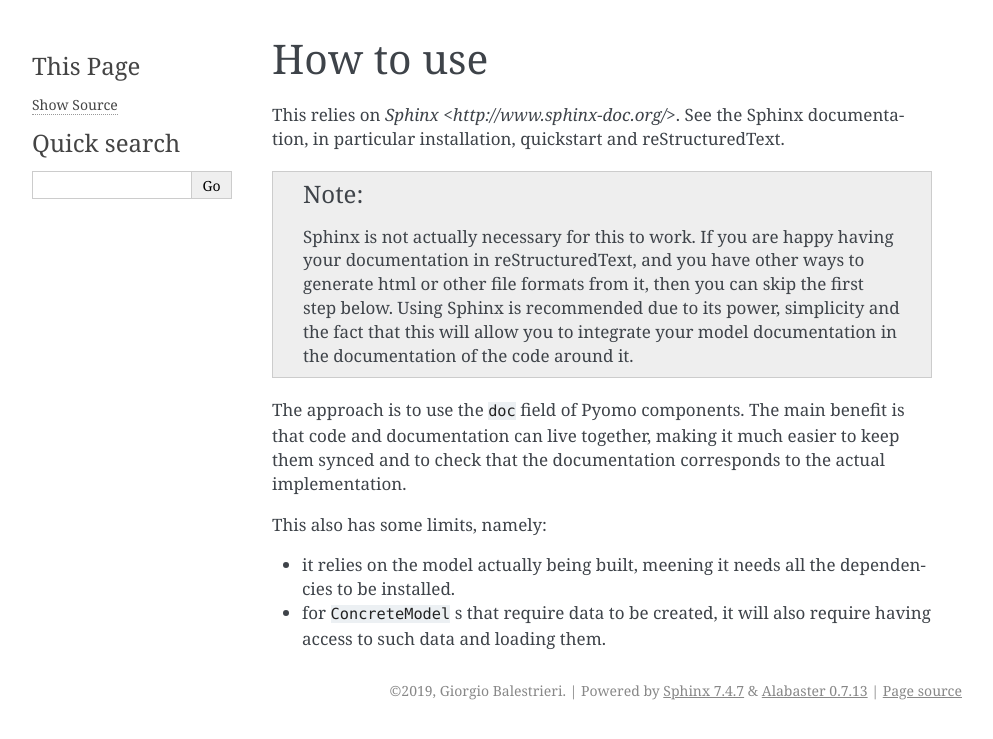
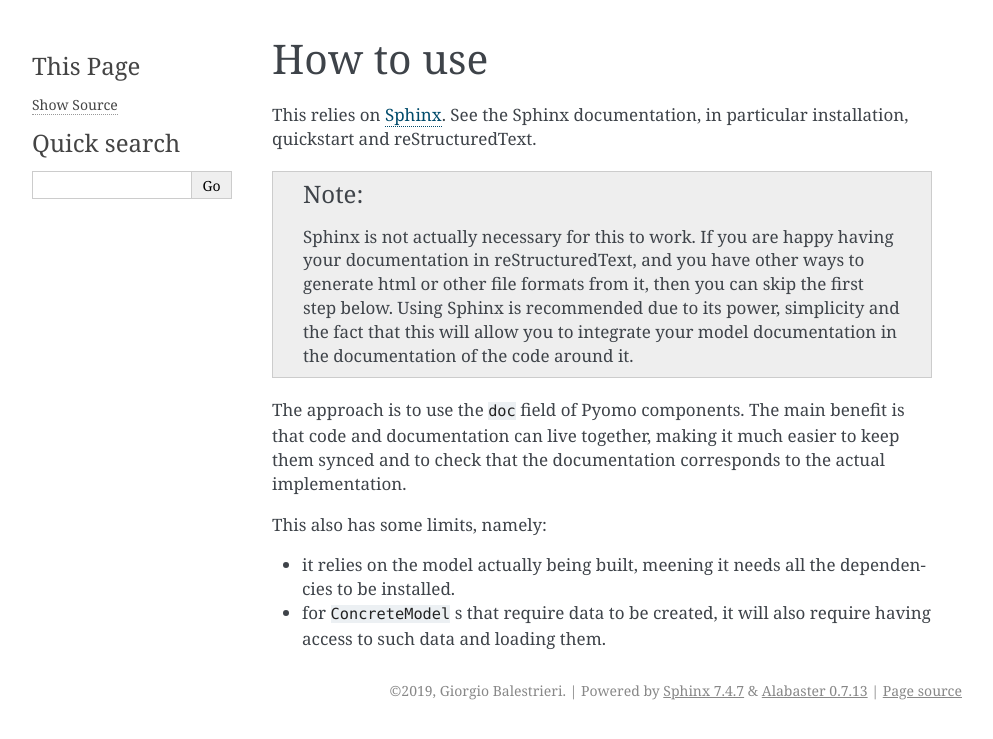
Before and after one commit to GiorgioBalestrieri/pyomo-sphinx-docs, a Sphinx documentation site: the page built from docs/how_it_works.rst, in a window 1280 px wide. Shown: the top 739 px of the page, without its empty margins (148-1141 px from the left). Built offline with Sphinx 7.4.7, drawn with Linux system fonts in a browser that asks for light colours.

Commit message:
corrected link in docs

```diff
--- a/docs/how_it_works.rst
+++ b/docs/how_it_works.rst
@@ -1,7 +1,7 @@
 How to use
 ==========
 
-This relies on `Sphinx <http://www.sphinx-doc.org/>`.
+This relies on `Sphinx <http://www.sphinx-doc.org/>`_.
 See the Sphinx documentation, in particular installation, quickstart and reStructuredText.
 
 .. note::
```
